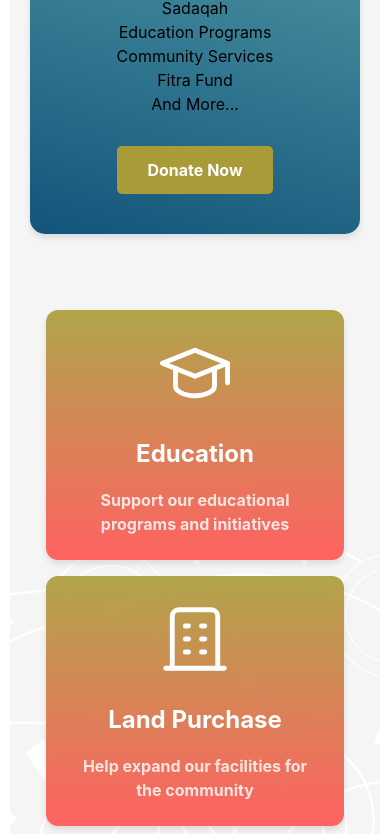
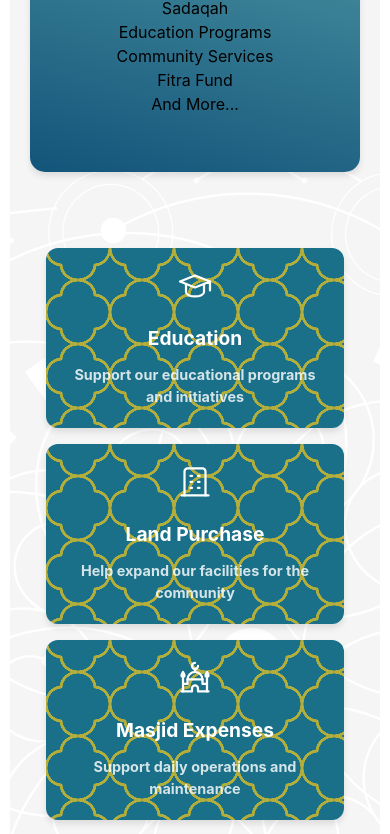
Before and after one commit to Yahia89/icsgv, a React (Vite) app: page /donate in a window 390 px wide. Shown: the part 1093-1927 px from the top of the page. Built offline with nearby package versions, Linux system fonts and the light colour scheme; a web font is replaced by a local one.

Commit message:
donate page categories styling

```diff
--- a/src/components/Donate.css
+++ b/src/components/Donate.css
@@ -115,11 +115,13 @@
 
 .donation-card {
   position: relative;
-  background: linear-gradient(
-    180deg,
-    rgba(169, 156, 56, 0.9) 0%,
-    rgb(255, 98, 98) 100%
-  );
+  background:
+		  radial-gradient(27% 29% at right, #0000 83%,#B3AD3C 85% 99%,#0000 101%) calc(32px/2) 32px,
+		  radial-gradient(27% 29% at left, #0000 83%,#B3AD3C 85% 99%,#0000 101%) calc(32px/-2) 32px,
+		  radial-gradient(29% 27% at top, #0000 83%,#B3AD3C 85% 99%,#0000 101%) 0 calc(32px/2),
+		  radial-gradient(29% 27% at bottom, #0000 83%,#B3AD3C 85% 99%,#0000 101%) 0 calc(32px/-2)
+		  #197088;
+	background-size: 64px 64px;
   border-radius: 12px;
   padding: 32px 24px;
   text-decoration: none;
@@ -218,8 +220,25 @@
     gap: 16px;
   }
 
+
+
   .donation-card {
-    padding: 24px;
-    height: 250px;
+    /* Existing styles */
+    height: 180px; /* Reduced from 280px */
+    padding: 20px 16px; /* Reduced padding */
+    gap: 12px; /* Reduced gap */
+  }
+
+  .donation-card svg {
+    width: 40px; /* Reduced icon size */
+    height: 40px;
+  }
+
+  .donation-card h3 {
+    font-size: 1.2rem; /* Reduced from 1.5rem */
+  }
+
+  .donation-card p {
+    font-size: 0.9rem; /* Reduced from 1rem */
   }
 }
--- a/src/components/Donate.jsx
+++ b/src/components/Donate.jsx
@@ -16,6 +16,13 @@ import {
 
 
 const Donate = () => {
+  <svg width="0" height="0">
+  <defs>
+    <clipPath id="domeClip" clipPathUnits="objectBoundingBox">
+      <path d="M0,1 V0.6 C0.3,0.2, 0.5,0, 0.7,0.2 0.9,0.4, 1,0.6, 1,1 Z" />
+    </clipPath>
+  </defs>
+</svg>
   return (
     <>
       <SEO
@@ -68,19 +75,9 @@ const Donate = () => {
                 <li>Fitra Fund</li>
                 <li>And More...</li>
               </ul>
-              <div style={{ marginTop: "30px" }}>
-                <a
-                  href="https://us.mohid.co/ca/losangeles/icsgv/masjid/online/donation"
-                  target="_blank"
-                  rel="noopener noreferrer"
-                  className="donate-button"
-                >
-                  Donate Now
-                </a>
-              </div>
             </div>
           </div>
-          <div className="donation-categories">
+          <div  className="donation-categories">
             <div className="donation-grid">
               <a href="https://us.mohid.co/ca/losangeles/icsgv/masjid/online/donation/index/15"
                 className="donation-card"
```
